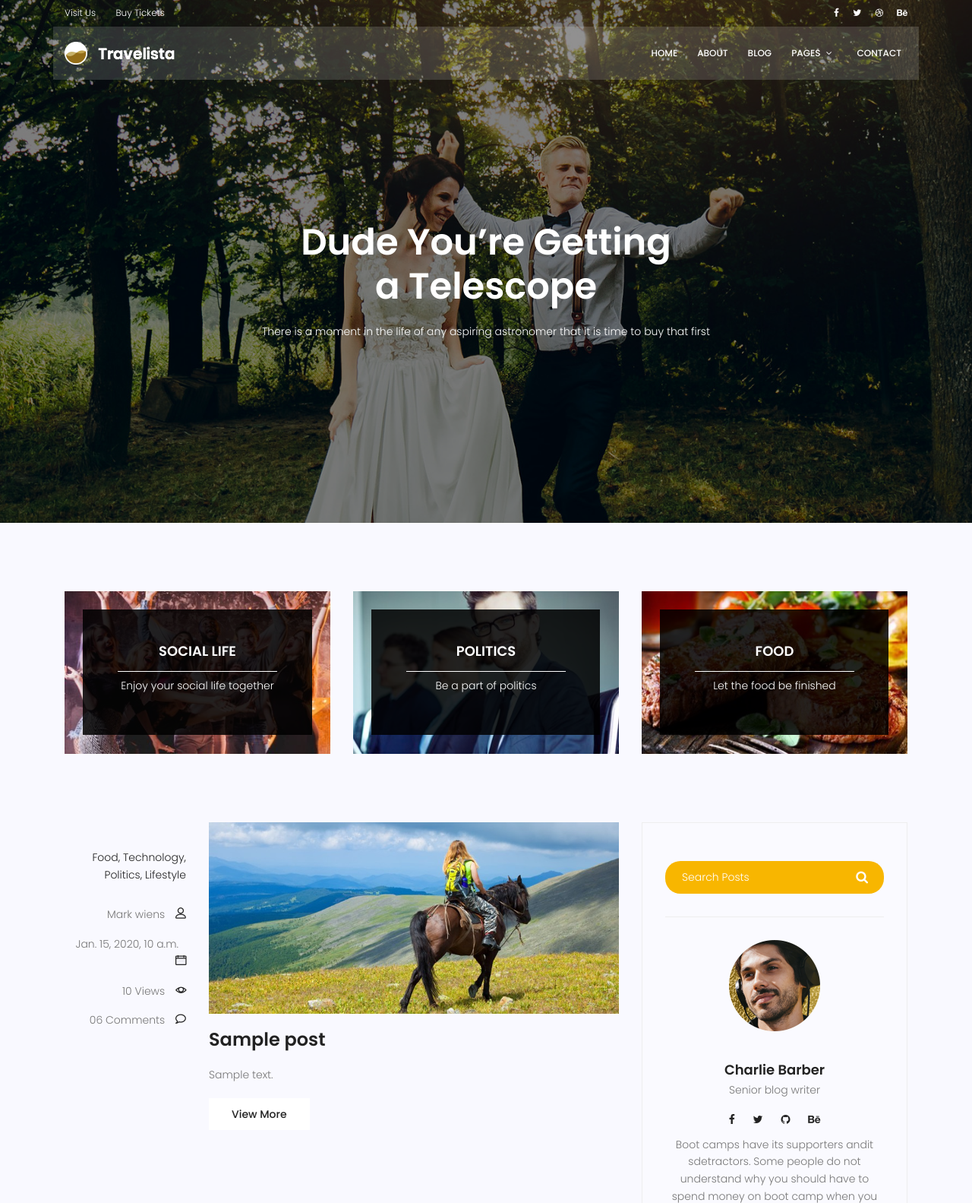
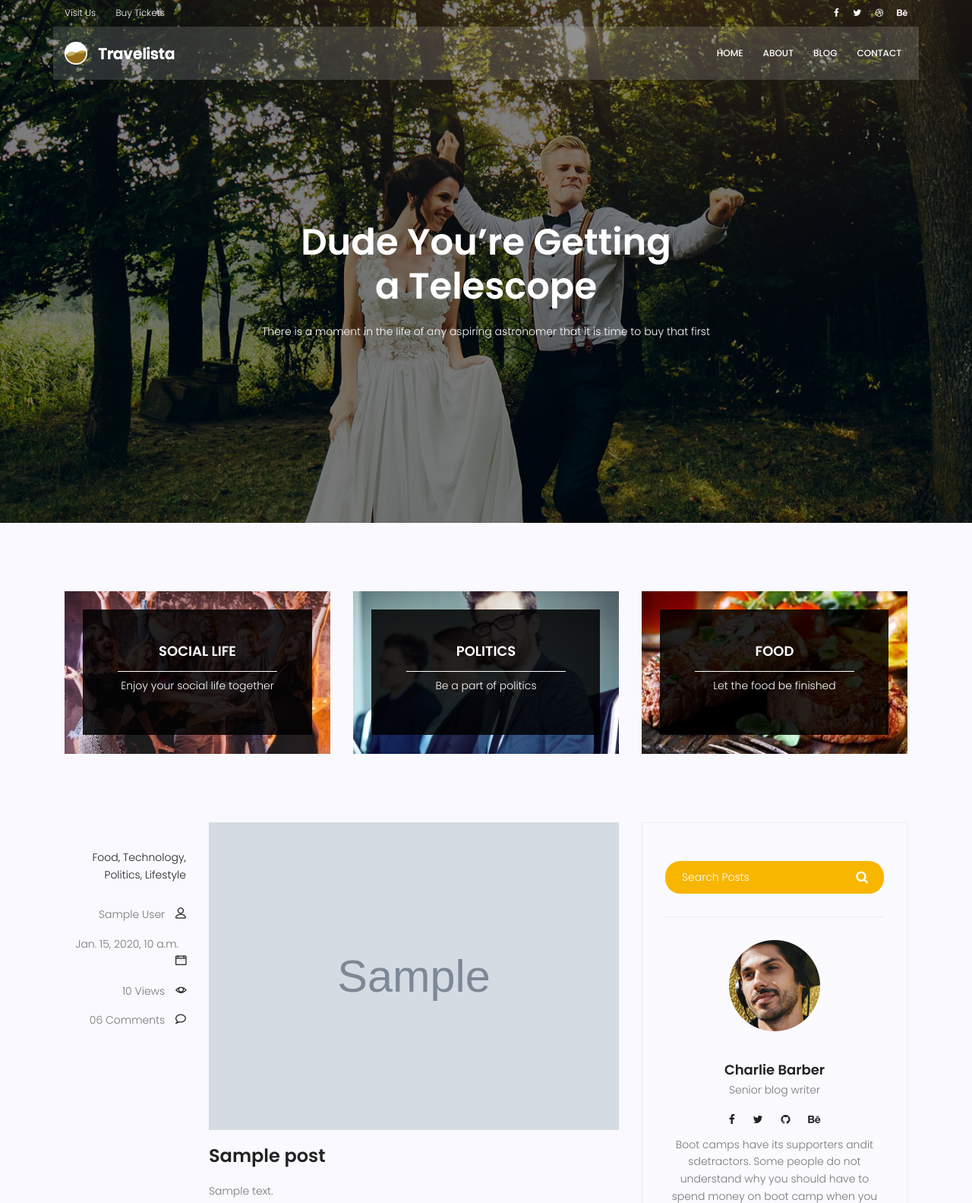
Before and after one commit to AmirhosseinKashaf/my-site, a Django app: page /blog/ in a window 1280 px wide. Shown: the top 1583 px of the page at 76% size. Run offline with Django 4.2, Linux system fonts and the light colour scheme; tables that the repository leaves empty hold one stand-in row (values such as "Sample post"); grey boxes marked "Sample" are stand-in pictures; some libraries are stand-ins or nearby versions.

Commit message:
added image and author to models

```diff
--- a/blog/admin.py
+++ b/blog/admin.py
@@ -4,8 +4,8 @@ from blog.models import Post
 class PostAdmin(admin.ModelAdmin):
     date_hierarchy = 'created_date'
     empty_value_displate = '-empty-'
-    list_display = ('title', 'counted_views', 'status', 'published_date','created_date')
-    list_filter = ('status',)
+    list_display = ('title','author', 'counted_views', 'status', 'published_date','created_date')
+    list_filter = ('status','author')
     # ordering = ['created_date']
     search_fields = ['title', 'content']
 
--- a/blog/models.py
+++ b/blog/models.py
@@ -1,7 +1,9 @@
 from django.db import models
-
+from django.contrib.auth.models import User
 # Create your models here.
 class Post(models.Model):
+    image = models.ImageField(upload_to='blog',default='blog/default.jpg')
+    author = models.ForeignKey(User,on_delete=models.SET_NULL,null=True)
     title = models.CharField(max_length=255)
     content = models.TextField()
     counted_views = models.IntegerField(default=0)
--- a/blog/views.py
+++ b/blog/views.py
@@ -3,12 +3,13 @@ from blog.models import Post
 from django.utils import timezone
 # Create your views here.
 def home_view (request):
-    posts = Post.objects.filter(published_date__lte=timezone.now())
+    posts = Post.objects.filter(published_date__lte=timezone.now(),status=1)
     context = {'posts':posts}
     return render(request,'blog/blog-home.html',context)
 
 def single_view (request,pid):
-    post = get_object_or_404(Post,pk=pid)
+    posts = Post.objects.filter(published_date__lte=timezone.now(),status=1)
+    post = get_object_or_404(posts,pk=pid)
     post.counted_views += 1
     post.save()
     context = {'post':post}
--- a/templates/base.html
+++ b/templates/base.html
@@ -65,17 +65,6 @@
                         <li><a href="{% url 'website:index' %}">Home</a></li>
                         <li><a href="{% url 'website:about' %}">About</a></li>
                                 <li><a href="{% url 'blog:index' %}">Blog</a></li>
-                        </li>
-                        <li class="menu-has-children"><a href="">Pages</a>
-                            <ul>
-                                <li><a href="elements.html">Elements</a></li>
-                                <li class="menu-has-children"><a href="">Level 2 </a>
-                                    <ul>
-                                        <li><a href="#">Item One</a></li>
-                                        <li><a href="#">Item Two</a></li>
-                                    </ul>
-                                </li>
-                            </ul>
                         </li>
                         <li><a href="{% url 'website:contact' %}">Contact</a></li>
                     </ul>
--- a/templates/blog/blog-home.html
+++ b/templates/blog/blog-home.html
@@ -99,7 +99,7 @@
 							<li><a href="#">Lifestyle</a></li>
 						</ul>
 						<div class="user-details row">
-							<p class="user-name col-lg-12 col-md-12 col-6"><a href="#">Mark wiens</a> <span
+							<p class="user-name col-lg-12 col-md-12 col-6"><a href="#">{{post.author.get_full_name}}</a> <span
 									class="lnr lnr-user"></span></p>
 							<p class="date col-lg-12 col-md-12 col-6"><a href="#">{{post.published_date}}</a> <span
 									class="lnr lnr-calendar-full"></span></p>
@@ -111,7 +111,7 @@
 					</div>
 					<div class="col-lg-9 col-md-9 ">
 						<div class="feature-img">
-							<img class="img-fluid" src="{% static 'img/blog/feature-img1.jpg' %}" alt="">
+							<img class="img-fluid" src="{{post.image.url}}" alt="">
 						</div>
 						<a class="posts-title" href="{% url 'blog:single' pid=post.id %}">
 							<h3>{{post.title}}</h3>
```
Also changed, not shown: requirements.txt (+4 -3 lines), blog/migrations/0003_alter_post_options_post_author.py (added), blog/migrations/0004_post_image.py (added), media/blog/cat-widget3.jpg (added), media/blog/default.jpg (added), website/migrations/0002_alter_contact_options.py (added), 1 other file.
